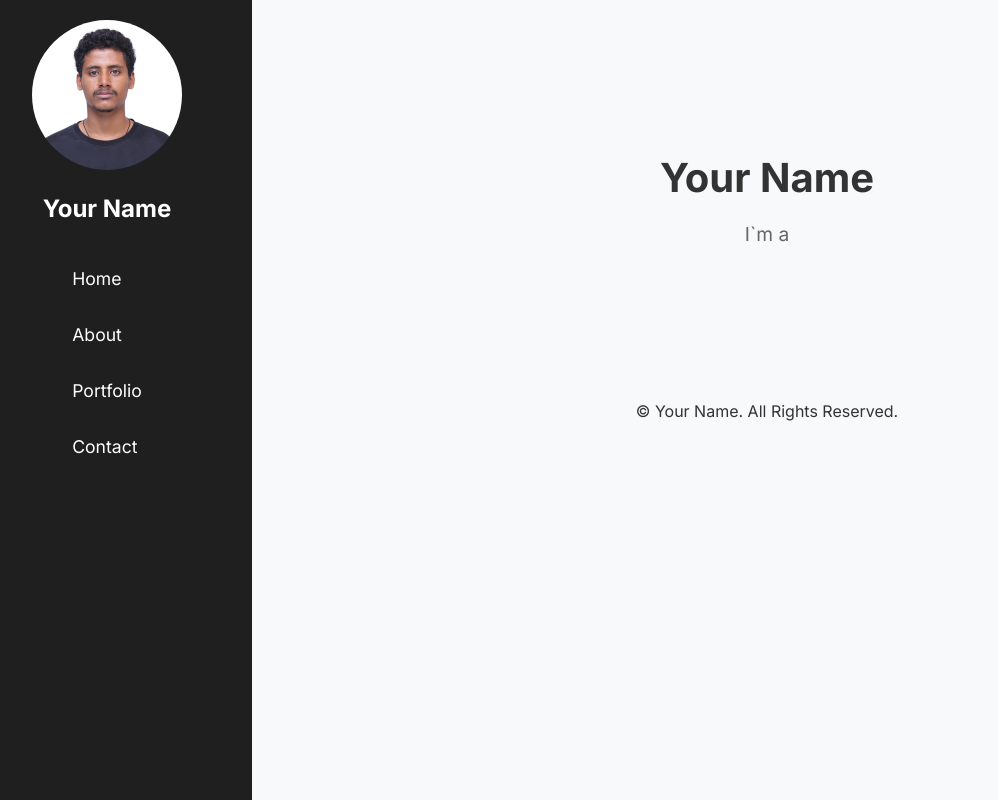
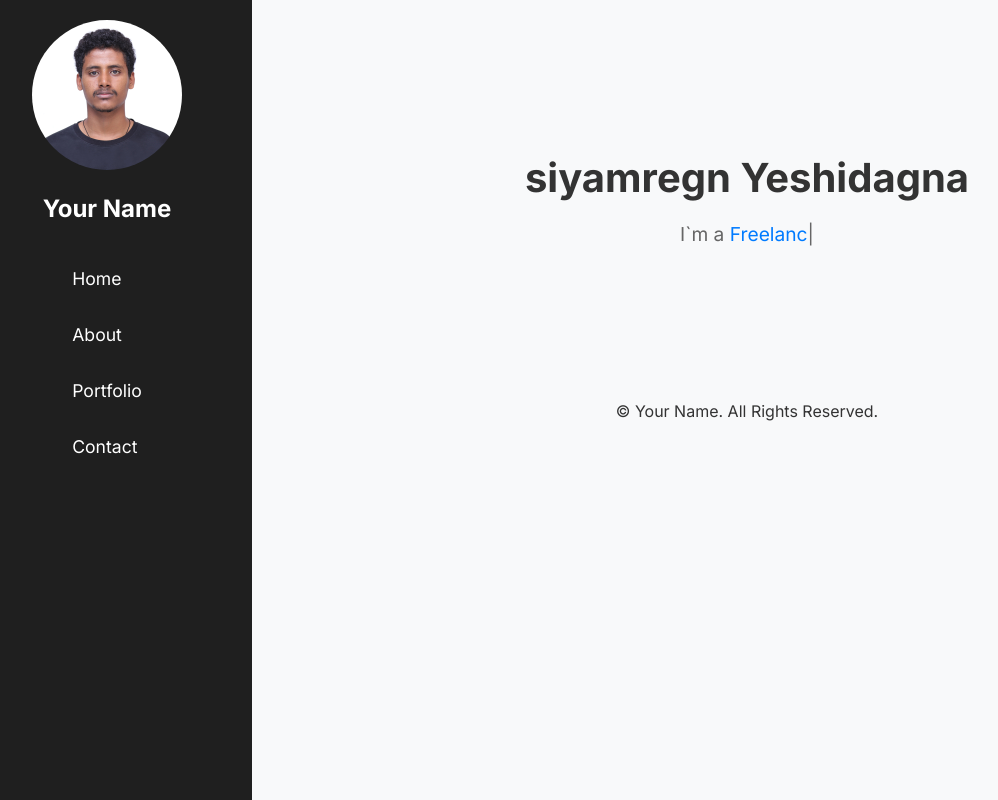
Before and after one commit to siyamregn777/portfolio, a Next.js app: page / in a window 1280 px wide. Shown: the whole page, without its empty margins (38-1036 px from the left). Built offline with nearby package versions, Linux system fonts and the light colour scheme.

Commit message:
improve and add features

```diff
--- a/package.json
+++ b/package.json
@@ -13,8 +13,10 @@
     "bootstrap": "^5.3.3",
     "glightbox": "^3.3.1",
     "next": "15.1.7",
+    "portfolio": "file:",
     "react": "^19.0.0",
     "react-dom": "^19.0.0",
+    "react-scroll": "^1.9.3",
     "swiper": "^11.2.4",
     "typed.js": "^2.1.0"
   },
--- a/src/app/globals.css
+++ b/src/app/globals.css
@@ -53,3 +53,7 @@ body {
   color: #fff;
   margin-bottom: 0%;
 }
+
+.typed {
+  color: #007bff; /* Highlight color for the typed text */
+}
--- a/src/app/page.tsx
+++ b/src/app/page.tsx
@@ -1,21 +1,39 @@
+'use client'; // Mark this as a Client Component
+
+import { useEffect } from 'react';
+import Typed from 'typed.js';
 import Header from '@/components/Header';
 import Footer from '@/components/Footer';
 import './globals.css';
 
 export default function Home() {
+  useEffect(() => {
+    // Initialize Typed.js
+    const typed = new Typed('.typed', {
+      strings: ['Full Stack Developer', 'Freelancer'], // Add your strings here
+      typeSpeed: 100, // Typing speed in milliseconds
+      backSpeed: 50, // Backspacing speed in milliseconds
+      loop: true, // Loop the animation
+    });
+
+    // Cleanup on component unmount
+    return () => {
+      typed.destroy();
+    };
+  }, []);
+
   return (
     <div className="header-container">
       <Header />
       <div className="content-display">
         <section id="hero" className="hero section dark-background">
           <div className="container">
-            <h2>Your Name</h2>
-            <p>I`m a <span className="typed" data-typed-items="Designer, Developer, Freelancer"></span></p>
+            <h2>siyamregn Yeshidagna</h2>
+            <p>I`m a <span className="typed" data-typed-items="Full Stack Developer, Freelancer"></span></p>
           </div>
         </section>
         <Footer />
       </div>
-
     </div>
   );
 }
--- a/src/components/Header.tsx
+++ b/src/components/Header.tsx
@@ -62,13 +62,7 @@ export default function Header() {
         </nav>
       </header>
 
-      {/* Content Display */}
-      <div className="content-display">
-        {activePage === 'home' && <div>Home Content</div>}
-        {activePage === 'about' && <div>About Content</div>}
-        {activePage === 'portfolio' && <div>Portfolio Content</div>}
-        {activePage === 'contact' && <div>Contact Content</div>}
-      </div>
+
     </div>
   );
 }
```
Also changed, not shown: 1 other file (tests, documents, lock files or other folders).
